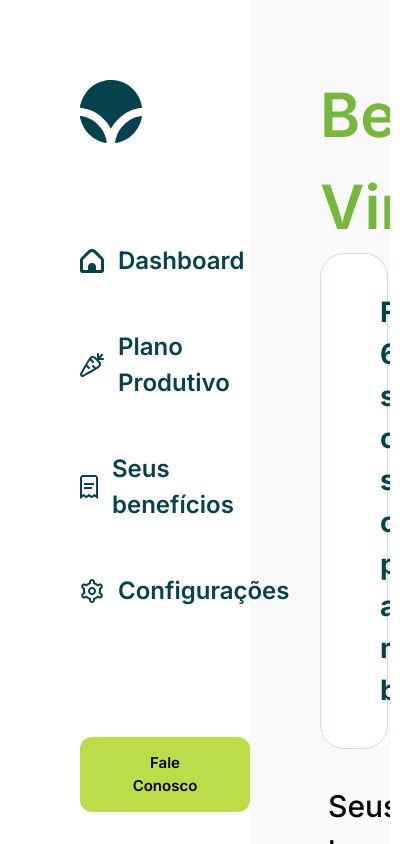
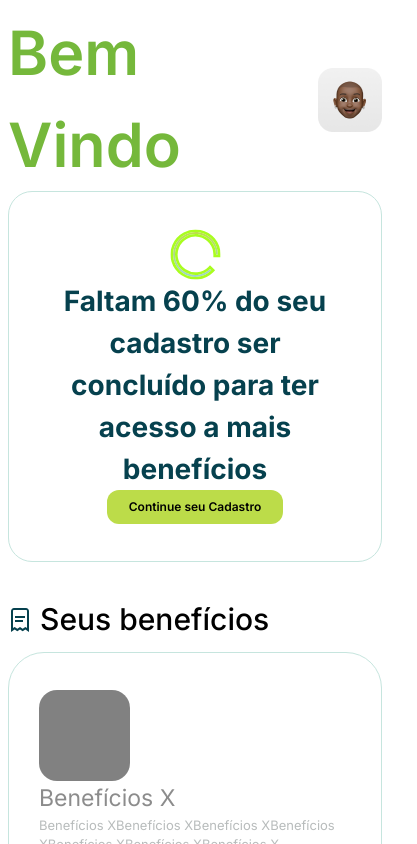
Before and after one commit to BahianDev/viva-amazonia, a Next.js app: page /dashboard in a window 390 px wide. Shown: the top 844 px of the page, 417 px wide, since content can reach past the window. Built offline with nearby package versions, Linux system fonts and the light colour scheme.

Commit message:
fix: responsive

```diff
--- /dev/null
+++ b/app/components/sidebar.tsx
@@ -0,0 +1,69 @@
+import React from "react";
+import Image from "next/image";
+import { useFormState } from "../contexts/FormContext";
+
+const Sidebar = () => {
+  const { activeMenu } =
+    useFormState();
+  return (
+    <div className="h-screen md:overflow-hidden overflow-auto md:hover:overflow-auto px-6 py-6">
+      {activeMenu && (
+        <>
+          <Image src={"/logo_dark.svg"} alt="logo" width={62} height={62} />
+          <div className="flex flex-col gap-[50px] mt-[100px]">
+            <div className="flex items-center cursor-pointer">
+              <Image
+                src={"/dashboard.svg"}
+                alt="dashboard icon"
+                width={24}
+                height={24}
+              />
+              <span className="text-primary text-[24px] font-semibold ml-[14px]">
+                Dashboard
+              </span>
+            </div>
+            <div className="flex items-center cursor-pointer">
+              <Image
+                src={"/plan.svg"}
+                alt="dashboard icon"
+                width={24}
+                height={24}
+              />
+              <span className="text-primary text-[24px] font-semibold ml-[14px]">
+                Plano Produtivo
+              </span>
+            </div>
+            <div className="flex items-center cursor-pointer">
+              <Image
+                src={"/benefits.svg"}
+                alt="dashboard icon"
+                width={24}
+                height={24}
+              />
+              <span className="text-primary text-[24px] font-semibold ml-[14px]">
+                Seus benefícios
+              </span>
+            </div>
+            <div className="flex items-center cursor-pointer">
+              <Image
+                src={"/settings.svg"}
+                alt="dashboard icon"
+                width={24}
+                height={24}
+              />
+              <span className="text-primary text-[24px] font-semibold ml-[14px]">
+                Configurações
+              </span>
+            </div>
+
+          </div>
+          <button className="max-w-[197px] pt-[15px] pb-[15px] pl-[40px] pr-[40px] bg-secondary text-[15px] font-semibold rounded-xl hover:scale-105 mt-[120px]">
+            Fale Conosco
+          </button>
+        </>
+      )}
+    </div>
+  );
+};
+
+export default Sidebar;
--- a/app/contexts/FormContext.tsx
+++ b/app/contexts/FormContext.tsx
@@ -13,6 +13,10 @@ import {
   onHandleBack: () => void;
   onHandleNext: () => void;
   step: number;
+  activeMenu: boolean;
+  setActiveMenu: Dispatch<SetStateAction<boolean>>;
+  screenSize: undefined | number;
+  setScreenSize: Dispatch<SetStateAction<undefined | number>>;
 }
 
 const FormContext = createContext<IFormContext>({
@@ -21,6 +25,10 @@ import {
   onHandleNext: () => {},
   setFormData: () => {},
   step: 0,
+  activeMenu: true,
+  setActiveMenu: () => {},
+  screenSize: undefined,
+  setScreenSize: () => {}
 });
 
 interface IProps {
@@ -30,6 +38,9 @@ import {
 export function FormProvider({ children }: IProps) {
   const [formData, setFormData] = useState();
   const [step, setStep] = useState(1);
+  const [activeMenu, setActiveMenu] = useState(true);
+  const [screenSize, setScreenSize] = useState<undefined | number>(undefined);
+
 
   function onHandleNext() {
     setStep((prev) => prev + 1);
@@ -41,7 +52,17 @@ import {
 
   return (
     <FormContext.Provider
-        value={{ formData, setFormData, onHandleBack, onHandleNext, step }}
+      value={{
+        formData,
+        setFormData,
+        onHandleBack,
+        onHandleNext,
+        step,
+        activeMenu,
+        setActiveMenu,
+        setScreenSize,
+        screenSize
+      }}
     >
       {children}
     </FormContext.Provider>
--- a/app/dashboard/page.tsx
+++ b/app/dashboard/page.tsx
@@ -3,66 +3,52 @@ import Image from "next/image";
 import Link from "next/link";
 import { useFormState } from "../contexts/FormContext";
 import { formatHash } from "../utils/formatHash";
+import Sidebar from "../components/sidebar";
+import { useEffect } from "react";
 
 export default function Dashboard() {
-  const { formData } = useFormState();
+  const { formData, activeMenu, screenSize, setScreenSize, setActiveMenu } =
+    useFormState();
+
+  useEffect(() => {
+    if (typeof window !== "undefined") {
+      // Your client-side code that uses window goes here
+      const handleResize = () => setScreenSize(window.innerWidth);
+      window.addEventListener("resize", handleResize);
+      handleResize();
+      return () => window.removeEventListener("resize", handleResize);
+    }
+  }, []);
+
+  useEffect(() => {
+    if (Number(screenSize) <= 960) {
+      setActiveMenu(false);
+    } else {
+      setActiveMenu(true);
+    }
+  }, [screenSize]);
 
   return (
-    <main className="flex max-h-screen">
-      <div className="flex flex-col	 bg-white min-h-screen min-w-[20%] p-80px rounded-r-3xl relative">
-        <Image src={"/logo_dark.svg"} alt="logo" width={62} height={62} />
-        <div className="flex flex-col gap-[50px] mt-[100px]">
-          <div className="flex items-center cursor-pointer">
-            <Image
-              src={"/dashboard.svg"}
-              alt="dashboard icon"
-              width={24}
-              height={24}
-            />
-            <span className="text-primary text-[24px] font-semibold ml-[14px]">
-              Dashboard
-            </span>
-          </div>
-          <div className="flex items-center cursor-pointer">
-            <Image
-              src={"/plan.svg"}
-              alt="dashboard icon"
-              width={24}
-              height={24}
-            />
-            <span className="text-primary text-[24px] font-semibold ml-[14px]">
-              Plano Produtivo
-            </span>
-          </div>
-          <div className="flex items-center cursor-pointer">
-            <Image
-              src={"/benefits.svg"}
-              alt="dashboard icon"
-              width={24}
-              height={24}
-            />
-            <span className="text-primary text-[24px] font-semibold ml-[14px]">
-              Seus benefícios
-            </span>
-          </div>
-          <div className="flex items-center cursor-pointer">
-            <Image
-              src={"/settings.svg"}
-              alt="dashboard icon"
-              width={24}
-              height={24}
-            />
-            <span className="text-primary text-[24px] font-semibold ml-[14px]">
-              Configurações
-            </span>
-          </div>
+    <div>
+
+    <div className="flex relative">
+      {activeMenu ? (
+        <div className="w-72 fixed sidebar dark:bg-secondary-dark-bg bg-white ">
+          <Sidebar />
         </div>
-        <button className="max-w-[197px] pt-[15px] pb-[15px] pl-[40px] pr-[40px] bg-secondary text-[15px] font-semibold rounded-xl hover:scale-105 mt-[120px] absolute bottom-8">
-          Fale Conosco
-        </button>
-      </div>
-      <div className="flex flex-col min-h-screen flex-1 p-[70px] bg-background overflow-y-scroll">
-        <div className="flex justify-between">
+      ) : (
+        <div className="w-0 dark:bg-secondary-dark-bg bg-green-300">
+          <Sidebar />
+        </div>
+      )}
+      <div
+        className={`dark:bg-main-bg bg-main-bg min-h-screen w-full p-2 ${
+          activeMenu ? "md:ml-72" : "flex-2"
+        }`}
+      >
+
+
+        <div className="flex  items-center justify-between">
           <span className="text-[#75B83B] text-[61px] font-semibold">
             Bem Vindo
           </span>
@@ -74,7 +60,7 @@ export default function Dashboard() {
             className="w-[64px] h-[64px]"
           />
         </div>
-        <div className="flex items-center w-[100%] px-[33px] py-[37px] rounded-[24px] border-apoioazulpistache border-[1px] bg-white justify-between">
+        <div className="flex flex-col md:flex-row items-center px-[33px] py-[37px] rounded-[24px] border-apoioazulpistache border-[1px] bg-white justify-between">
           <Image
             src={"/circle.svg"}
             width={51}
@@ -82,7 +68,7 @@ export default function Dashboard() {
             alt="circle"
             className="w-[51px] h-[51px]"
           />
-          <span className="ml-[26px] text-primary text-[28px] font-bold">
+          <span className="text-primary text-[28px] font-bold text-center">
             Faltam 60% do seu cadastro ser concluído para ter acesso a mais
             benefícios
           </span>
@@ -93,6 +79,7 @@ export default function Dashboard() {
             Continue seu Cadastro
           </Link>
         </div>
+
         <div className="flex flex-col mt-[35px]">
           <div className="flex items-center">
             <Image
@@ -106,9 +93,9 @@ export default function Dashboard() {
               Seus benefícios
             </span>
           </div>
-          <div className="flex mt-[10px] gap-[40px]">
+          <div className="flex flex-wrap lg:flex-nowrap mt-[10px] gap-[40px]">
             <div className="flex flex-col">
-              <div className="bg-white rounded-[36px] border-[1px] border-[#C6E5DE] px-[30px] py-[37px] max-w-[290px]">
+              <div className="bg-white rounded-[36px] border-[1px] border-[#C6E5DE] px-[30px] py-[37px]">
                 <div className="w-[91px] h-[91px] bg-[#818181] rounded-[18px]"></div>
                 <span className="text-[#8C8C8C] text-[23px]">Benefícios X</span>
                 <p className="text-[#B8BCBC] text-[13px]">
@@ -121,7 +108,7 @@ export default function Dashboard() {
               </div>
             </div>
             <div className="flex flex-col">
-              <div className="bg-white rounded-[36px] border-[1px] border-[#C6E5DE] px-[30px] py-[37px] max-w-[290px]">
+              <div className="bg-white rounded-[36px] border-[1px] border-[#C6E5DE] px-[30px] py-[37px]">
                 <div className="w-[91px] h-[91px] bg-[#818181] rounded-[18px]"></div>
                 <span className="text-[#8C8C8C] text-[23px]">Benefícios X</span>
                 <p className="text-[#B8BCBC] text-[13px]">
@@ -134,7 +121,7 @@ export default function Dashboard() {
               </div>
             </div>
             <div className="flex flex-col">
-              <div className="bg-white rounded-[36px] border-[1px] border-[#C6E5DE] px-[30px] py-[37px] max-w-[290px]">
+              <div className="bg-white rounded-[36px] border-[1px] border-[#C6E5DE] px-[30px] py-[37px]">
                 <div className="w-[91px] h-[91px] bg-[#818181] rounded-[18px]"></div>
                 <span className="text-[#8C8C8C] text-[23px]">Benefícios X</span>
                 <p className="text-[#B8BCBC] text-[13px]">
@@ -148,8 +135,10 @@ export default function Dashboard() {
             </div>
           </div>
         </div>
-        <div className="flex flex-col mt-[36px]">
-          <div className="flex gap-8">
+
+
+        <div className="flex mt-[36px]">
+          <div className="flex flex-col md:flex-row gap-8">
             <div className="flex flex-col">
               <div className="flex items-center">
                 <Image
@@ -294,7 +283,10 @@ export default function Dashboard() {
             </div>
           </div>
         </div>
+
       </div>
-    </main>
+    </div>
+    </div>
+
   );
 }
--- a/app/globals.css
+++ b/app/globals.css
@@ -8,15 +8,17 @@
   --background-end-rgb: 255, 255, 255;
 }
 
-@media (prefers-color-scheme: dark) {
-  :root {
-    --foreground-rgb: 255, 255, 255;
-    --background-start-rgb: 0, 0, 0;
-    --background-end-rgb: 0, 0, 0;
-  }
-}
 
 body {
+  margin: 0;
+  padding:0;
   color: #000;
   background: #FFF;
 }
+
+
+@media  screen and (max-width:800px) {
+  .sidebar{
+    z-index: 10000000;
+  }
+}
```
Lines whose indentation alone changed are shown as unchanged.
